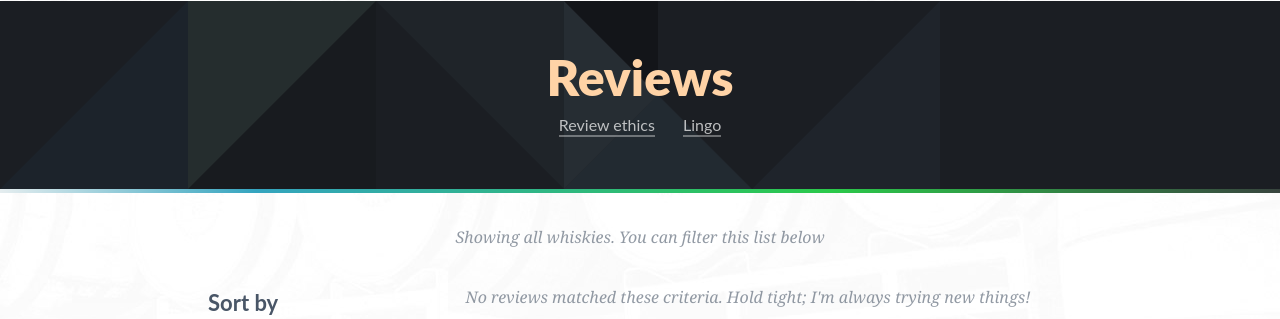
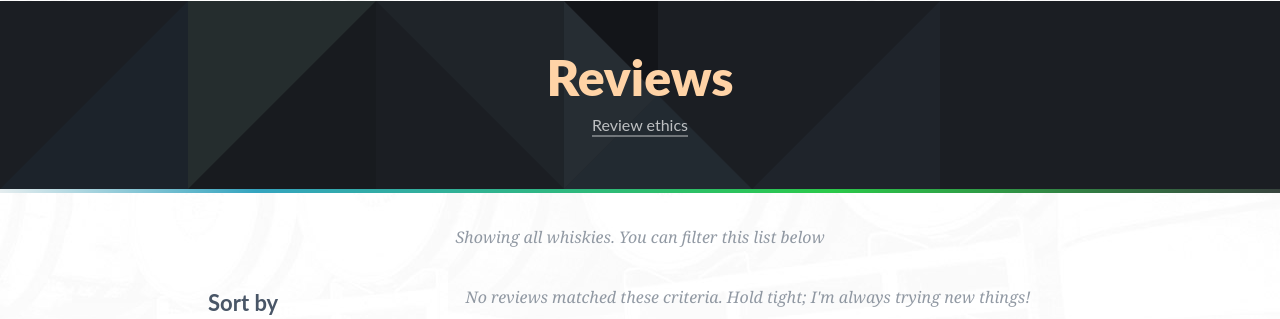
Before and after one commit to tjgavlick/whiskey-blog, a Flask app: page /reviews/ in a window 1280 px wide. Shown: the part 173-492 px from the top of the page. Run offline with Flask 2, Linux system fonts and the light colour scheme; data that the repository does not hold is empty; parts of the project's set-up code (start-up, migrations or seed data) failed here and were passed over.

Commit message:
Remove specific glossary page

```diff
--- a/app/templates/review.html
+++ b/app/templates/review.html
@@ -132,7 +132,6 @@
 
             <p class="article-reference">
                 <a href="{{ url_for('view_article', article_name='ethics') }}">Review ethics</a>
-                <a href="{{ url_for('view_article', article_name='glossary') }}">Lingo</a>
             </p>
 
         </section>
--- a/app/templates/review_list.html
+++ b/app/templates/review_list.html
@@ -10,7 +10,6 @@
 
             <div class="title-bar__related">
                 <a href="{{ url_for('view_article', article_name='ethics') }}" class="title-bar__related__item">Review ethics</a>
-                <a href="{{ url_for('view_article', article_name='glossary') }}" class="title-bar__related__item">Lingo</a>
             </div>
         </header>
 
```
